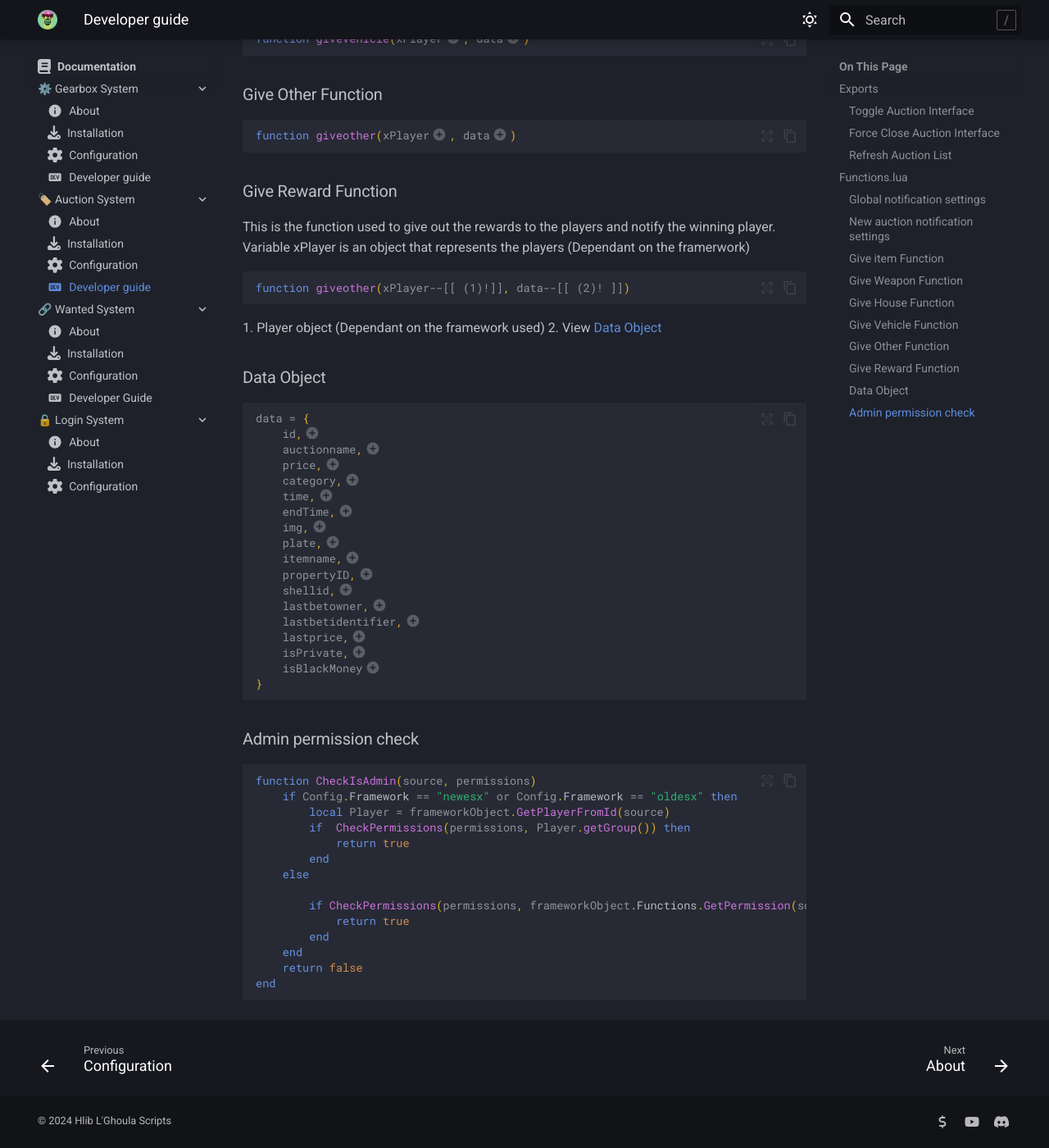
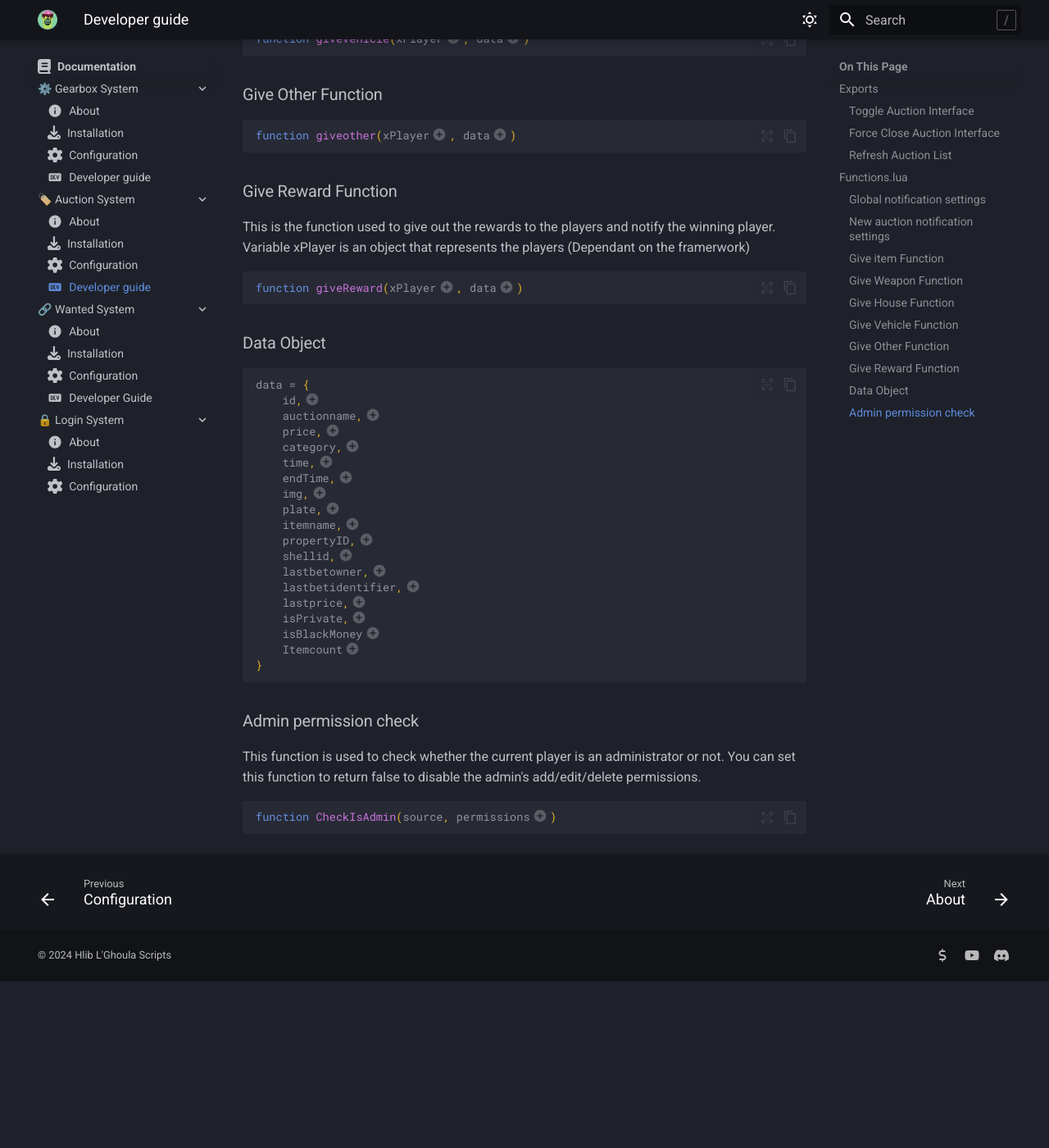
Before and after one commit to hgscripts/hgscripts.github.io, an MkDocs documentation site: the page built from docs/documentation/auction/developer.md, in a window 1280 px wide and 1400 px high, scrolled down 1492 px. Shown: the whole window at 82% size. Built offline with MkDocs 1.6.1 and Material for MkDocs 9.7.7, drawn with Linux system fonts in a browser that asks for light colours; after the commit the page ends 2689 px from its top, so only the background shows below that.

Commit message:
Added missing information in auction dev docs

````diff
--- a/docs/documentation/auction/developer.md
+++ b/docs/documentation/auction/developer.md
@@ -95,8 +95,9 @@
 ### Give Reward Function
 This is the function used to give out the rewards to the players and notify the winning player. Variable xPlayer is an object that represents the players (Dependant on the framerwork)
 ```lua
-function giveother(xPlayer--[[ (1)!]], data--[[ (2)! ]])
+function giveReward(xPlayer--[[ (1)!]], data--[[ (2)! ]])
 ```
+
 1. Player object (Dependant on the framework used)
 2. View [Data Object](#data-object)
 
@@ -119,6 +120,7 @@
     lastprice,--(14)!
     isPrivate,--(15)!
     isBlackMoney--(16)!
+    Itemcount--(17)!
 }
 ```
 
@@ -138,22 +140,12 @@
 14. Last bid price (float)
 15. Is auction private? (int, 0 or 1)
 16. Is auction black money? (int, 0 or 1)
-
+17. Item count (int)
 
 ### Admin permission check
+This function is used to check whether the current player is an administrator or not. You can set this function to return false to disable the admin's add/edit/delete permissions.
 ```lua
-function CheckIsAdmin(source, permissions)
-    if Config.Framework == "newesx" or Config.Framework == "oldesx" then
-        local Player = frameworkObject.GetPlayerFromId(source)
-        if  CheckPermissions(permissions, Player.getGroup()) then
-            return true
-        end
-    else
+function CheckIsAdmin(source, permissions--[[ (1)! ]])
+```
 
-        if CheckPermissions(permissions, frameworkObject.Functions.GetPermission(source))then
-            return true
-        end
-    end
-    return false
-end
-```
+1. Array<String\>
````
